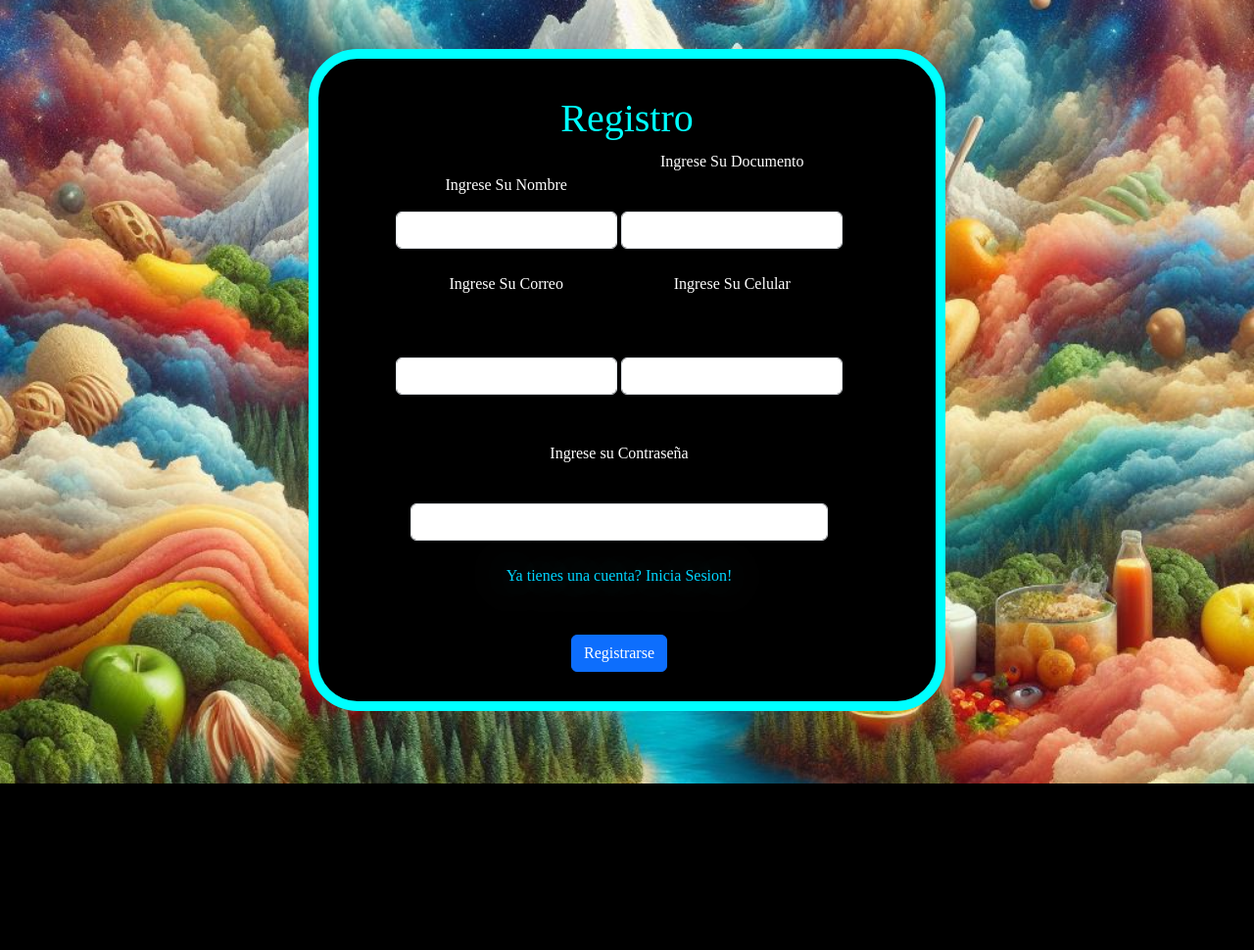
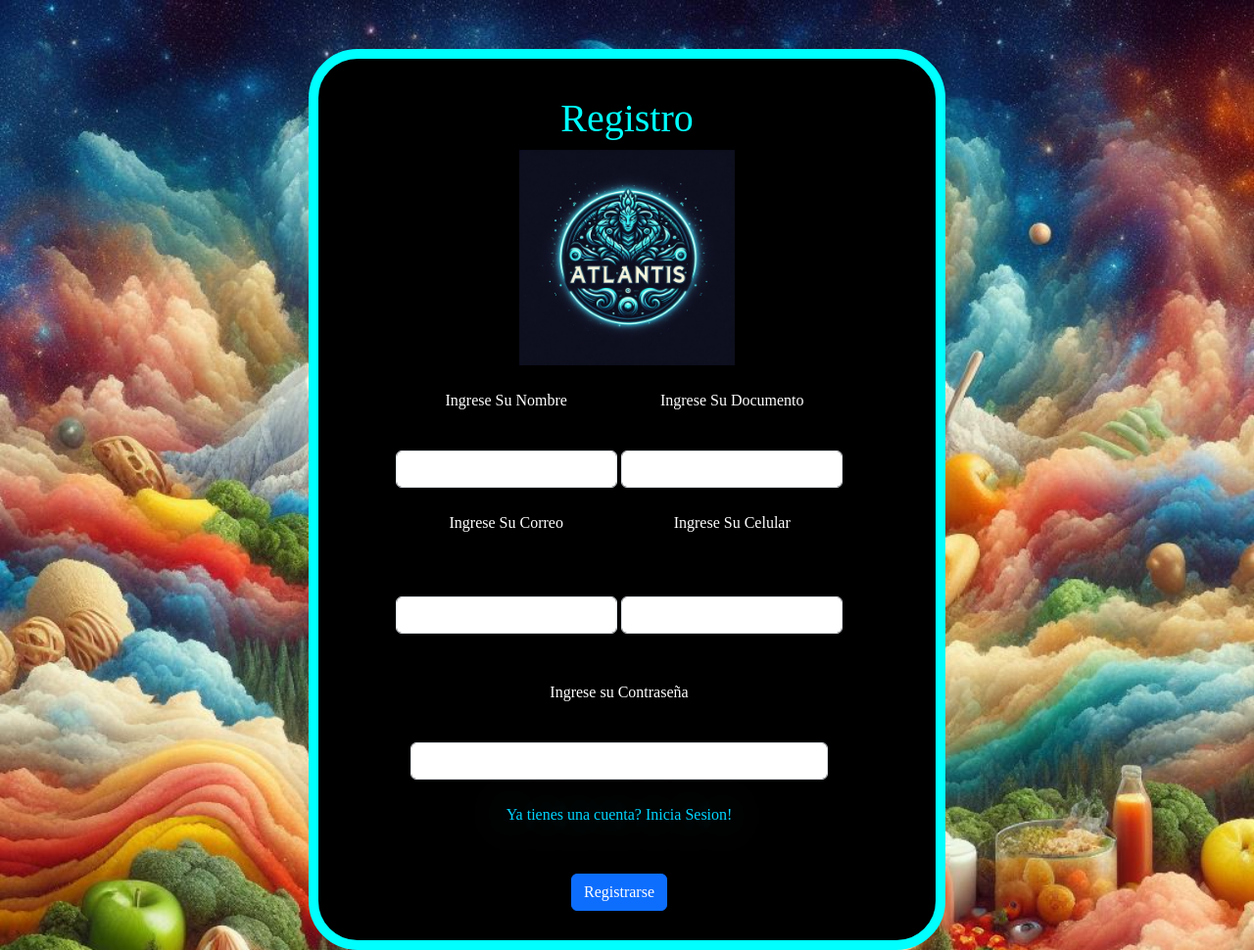
Before and after one commit to XebazX/Atlantis, a Flask app: page /Cliente/registro in a window 1280 px wide. Shown: the whole page at 98% size. Before the commit the page ends 800 px from the top, so only its background shows below. Run offline with Flask 2, Linux system fonts and the light colour scheme; some libraries are stand-ins or nearby versions.

Commit message:
sexto up

```diff
--- a/app/templates/Cliente/registro.html
+++ b/app/templates/Cliente/registro.html
@@ -17,14 +17,21 @@
         <center>
             <h1 id="tle">Registro</h1>
         </center>
+
+        <div id="ubic" >
+
+            <img id="ubic" src="{{ url_for('static', filename='imagenes/logo(registro).jpg') }}" alt="" style="width: 35%; height: 35%; " >
+
+        </div>
+
         <form id="fm" class="row g-3 needs-validation" action="{{ url_for('Cliente.registro') }}" method="post">
 
 
             <div class="col-md-9">
-                <div>
+                <div><br>
                     <div id="sepr">
                         <div>
-                            <br><label id="lbl" for="validationCustom01" class="form-label">Ingrese Su Nombre</label>
+                            <label id="lbl" for="validationCustom01" class="form-label">Ingrese Su Nombre</label><br>
                             <input type="text" class="form-control" id="nombre" name="nombre" required>
                             <div class="valid-feedback">
                                 Ok
```
